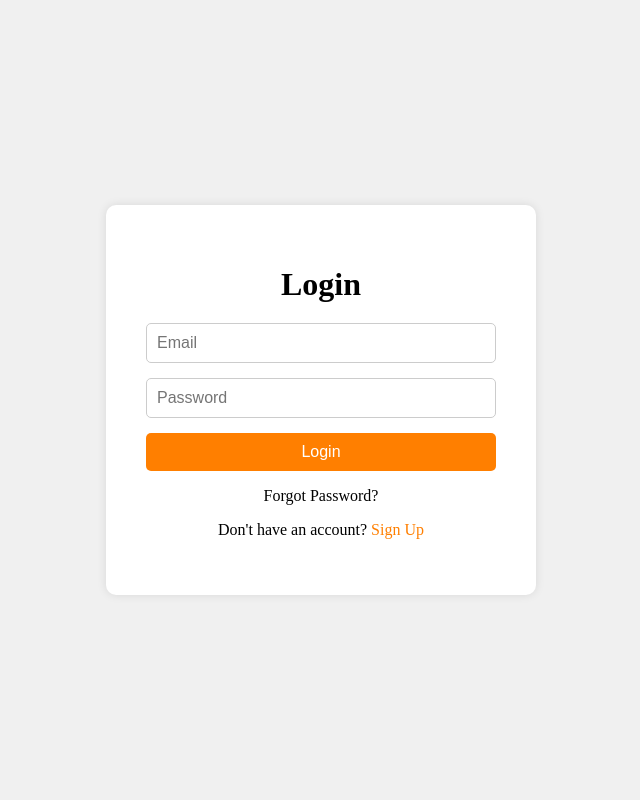
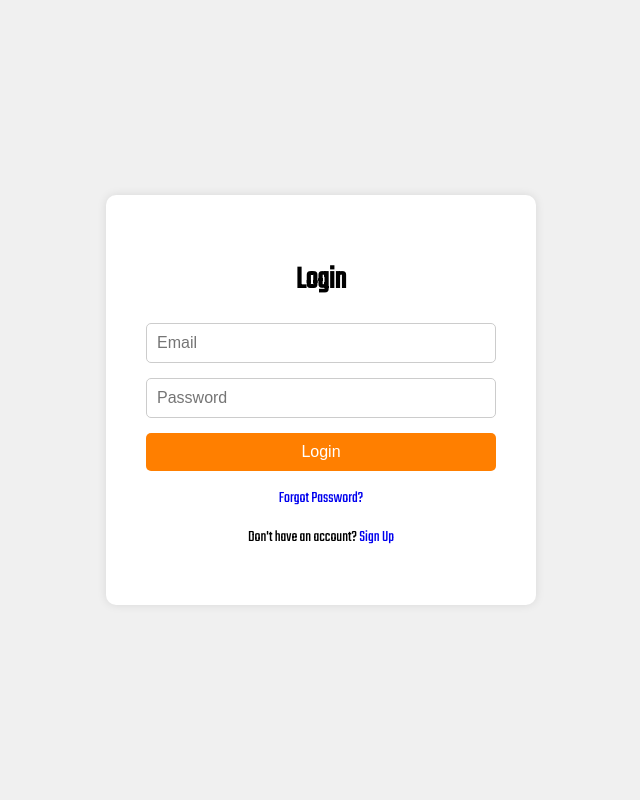
Before and after one commit to pravallika-nunna/smart-path, a Flask app: page /login in a window 1280 px wide. Shown: the whole page, without its empty margins (319-959 px from the left). Run offline with Flask 3, Linux system fonts and the light colour scheme.

Commit message:
Revert "minor UI changes in login and signup pages"
This reverts commit 60b05a5a411a765bb5ba33ec64419466bf88e40f.

```diff
--- a/app.py
+++ b/app.py
@@ -6,6 +6,7 @@ from flask import session
 import os
 
 # Initialize Flask app
+ # Generates a secure random secret key
 app = Flask(__name__)
 
 # Configure session timeout (if desired)
--- a/templates/login_signup_page.html
+++ b/templates/login_signup_page.html
@@ -10,7 +10,7 @@
     <style>
         /* Your existing styles */
         body {
-            font-family: "Playfair Display", serif;
+            font-family: 'Teko', sans-serif;
             display: flex;
             justify-content: center;
             align-items: center;
@@ -123,13 +123,9 @@
                 </div>
             </form>
             <p>
-                <a href="javascript:void(0);" class="switch-link" onclick="showForgotPassword()" style="color: black; text-decoration: none;">Forgot Password?</a>
-
+                <a href="javascript:void(0);" class="switch-link" onclick="showForgotPassword()">Forgot Password?</a>
             </p>
-            <p style="color: black;">
-                Don't have an account?
-                <a href="javascript:void(0);" class="switch-link" onclick="showSignUp()" style="color: #ff7f00; text-decoration: none;">Sign Up</a>
-            </p>
+            <p>Don't have an account? <a href="javascript:void(0);" class="switch-link" onclick="showSignUp()">Sign Up</a></p>
         </div>
 
         <!-- Sign-up Section -->
@@ -167,9 +163,7 @@
                     <button type="submit">Reset Password</button>
                 </div>
             </form>
-            <p style="color: black;">
-                <a href="javascript:void(0);" class="switch-link" onclick="showLogin()" style="color: black; text-decoration: none;">Back to Login</a>
-            </p>
+            <p><a href="javascript:void(0);" class="switch-link" onclick="showLogin()">Back to Login</a></p>
         </div>
     </div>
 
```
Also changed, not shown: templates/about.html (+13 -1 lines).
